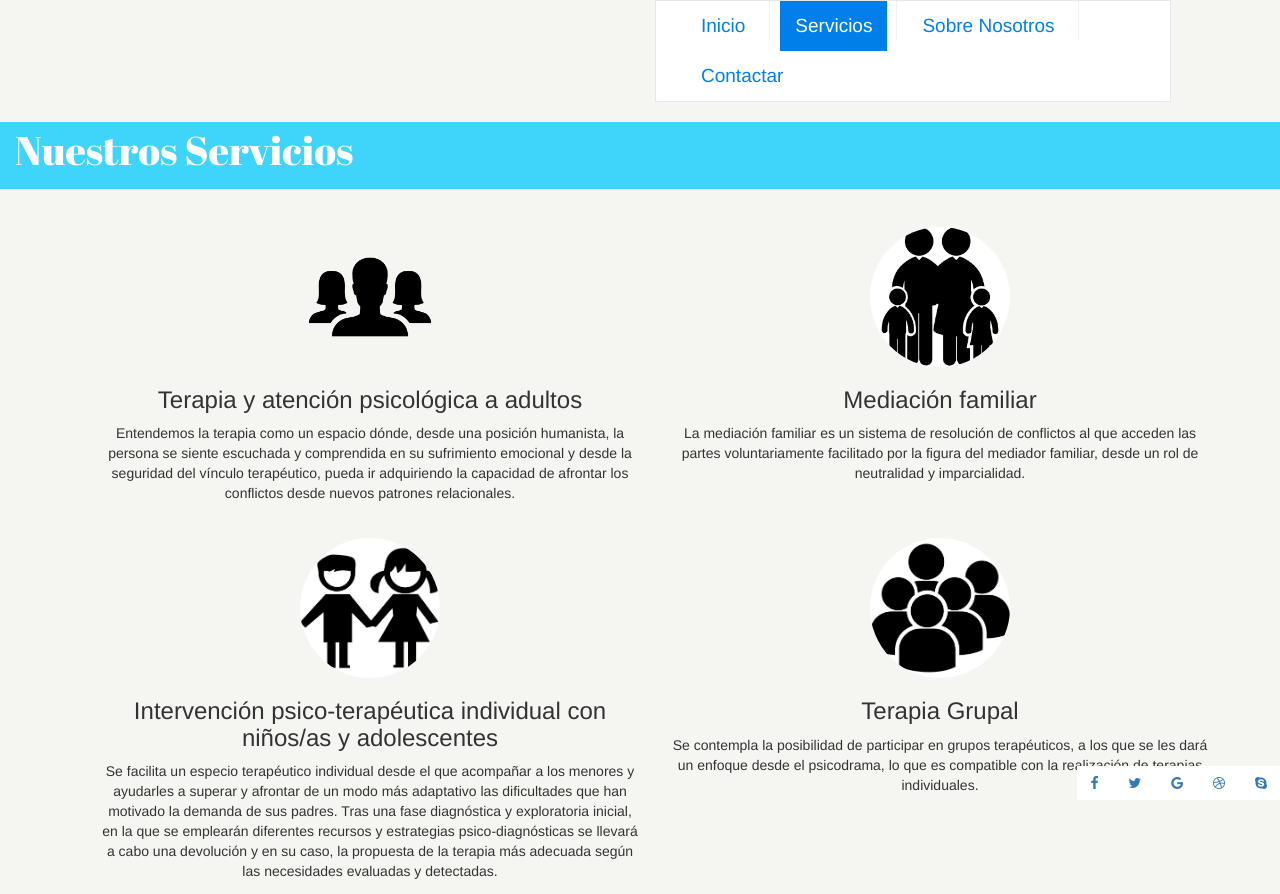
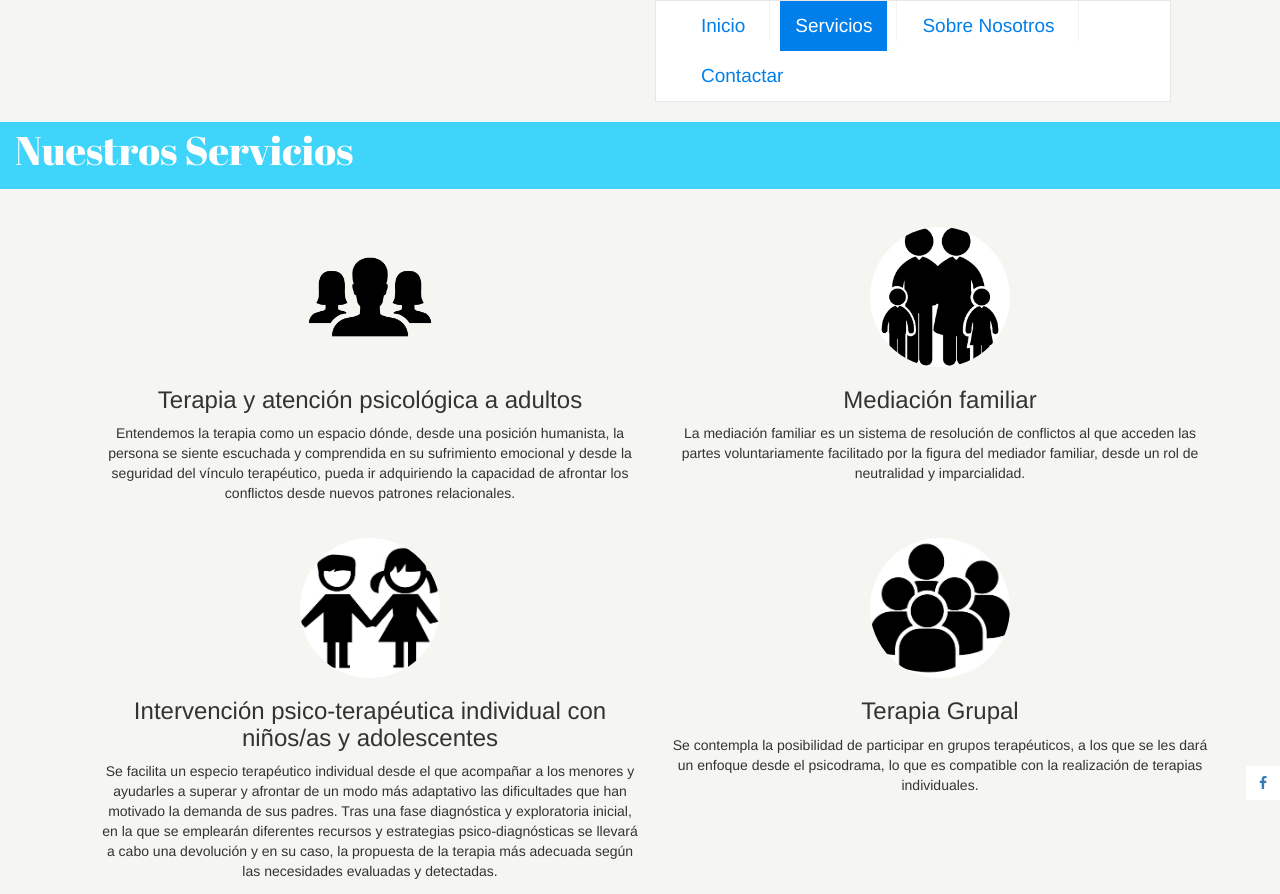
Before and after one commit to GrUlises/gulises, a plain HTML site: page servicios.html in a window 1280 px wide. Shown: the top 894 px of the page. Drawn offline with nearby package versions, Linux system fonts and the light colour scheme.

Commit message:
Update servicios.html

```diff
--- a/servicios.html
+++ b/servicios.html
@@ -87,10 +87,6 @@
 <div class="col-md-3 col-md-offset-9 col-sm-5 col-sm-offset-7 col-lg-3 col-sm-offset-9">
 <div class="social-btns">
 	<a class="btn facebook" href="https://www.facebook.com/GrupoUlisesPsicologos/?ref=br_rs"><i class="fa fa-facebook"></i></a>
-	<a class="btn twitter" href="#"><i class="fa fa-twitter"></i></a>
-	<a class="btn google" href="#"><i class="fa fa-google"></i></a>
-	<a class="btn dribbble" href="#"><i class="fa fa-dribbble"></i></a>
-	<a class="btn skype" href=""><i class="fa fa-skype"></i></a>
 </div>
 </div>
     <!-- jQuery (necessary for Bootstrap's JavaScript plugins) -->
```
